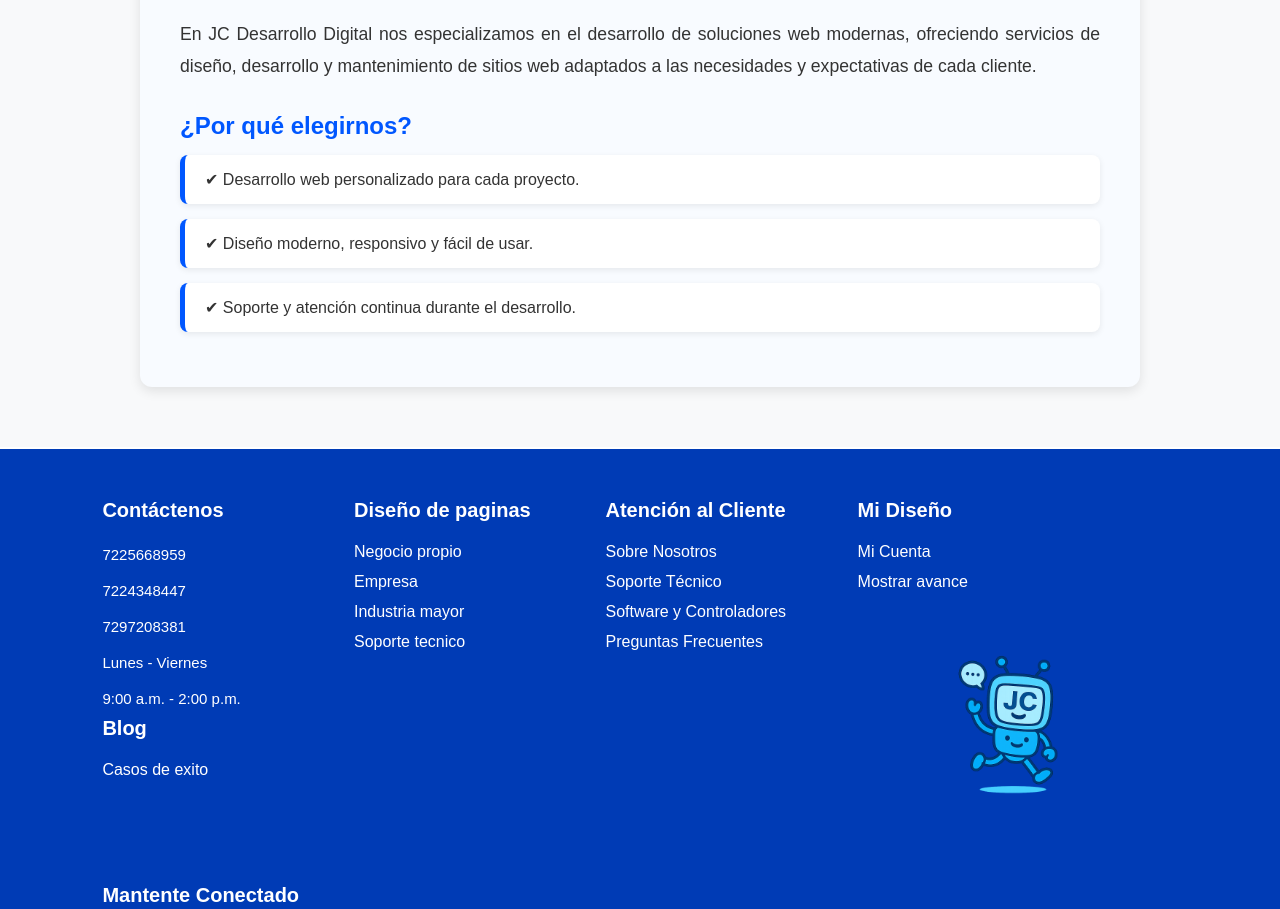
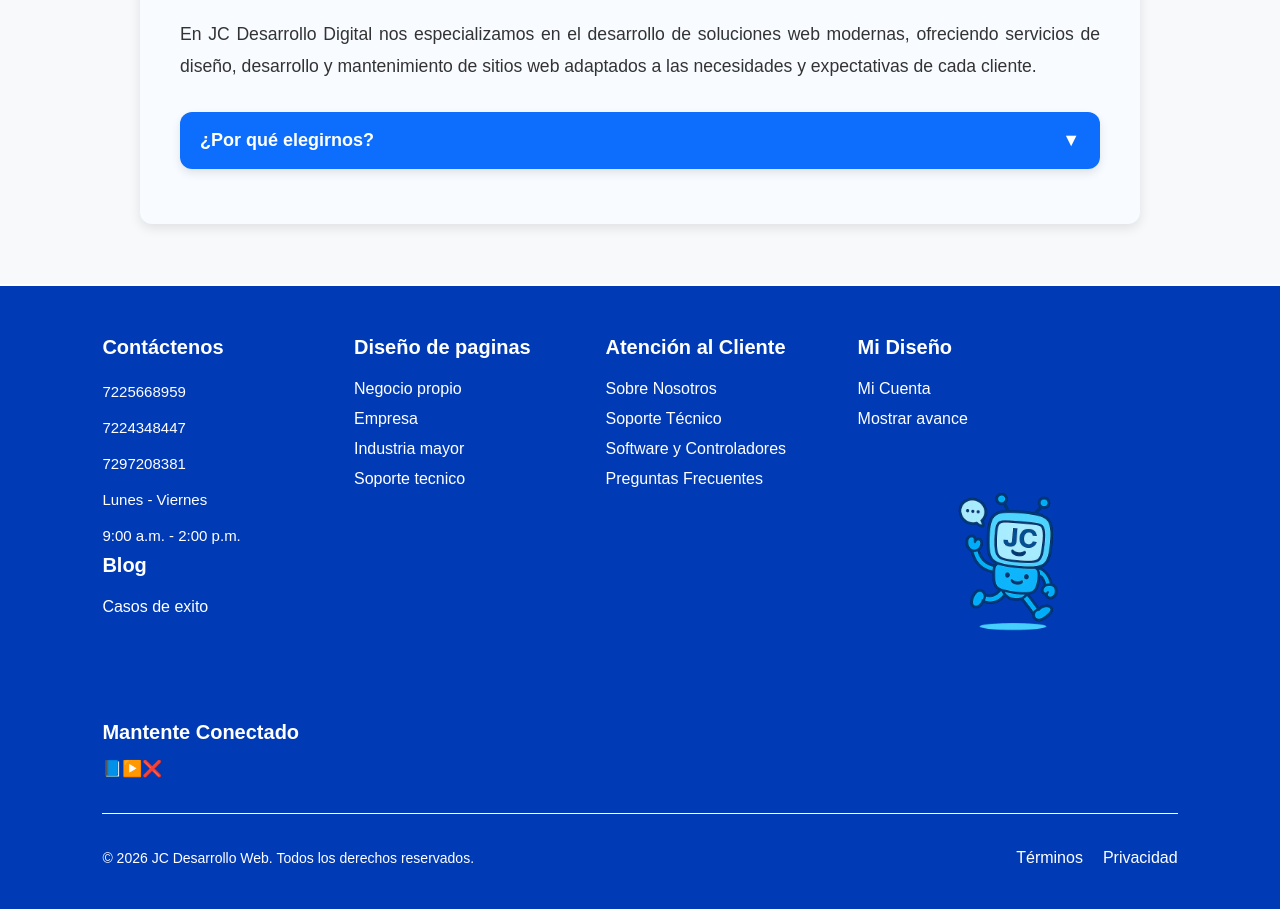
Before and after one commit to JC-Desarrollo-Digital/jc-app-web, a React (Vite) app: page / in a window 1280 px wide. Shown: the part 956-1865 px from the top of the page. Built offline with nearby package versions, Linux system fonts and the light colour scheme.

Commit message:
Agrega acordeon en la sección About para que se despliegue el componente

```diff
--- a/src/components/About/About.tsx
+++ b/src/components/About/About.tsx
@@ -1,4 +1,6 @@
+import AboutAccordion from "./AboutAccordion";
 import "./About.css";
+
 export default function About() {
   return (
     <section className="about">
@@ -7,16 +9,18 @@ export default function About() {
       <p>
         En JC Desarrollo Digital nos especializamos en el desarrollo de
         soluciones web modernas, ofreciendo servicios de diseño, desarrollo y
-        mantenimiento de sitios web adaptados a las necesidades y expectativas  de cada cliente.
+        mantenimiento de sitios web adaptados a las necesidades y expectativas
+        de cada cliente.
       </p>
 
-      <h2>¿Por qué elegirnos?</h2>
+      <AboutAccordion title="¿Por qué elegirnos?">
+        <ul>
+          <li>✔ Desarrollo web personalizado para cada proyecto.</li>
+          <li>✔ Diseño moderno, responsivo y fácil de usar.</li>
+          <li>✔ Soporte y atención continua durante el desarrollo.</li>
+        </ul>
+      </AboutAccordion>
 
-      <ul>
-        <li>✔ Desarrollo web personalizado para cada proyecto.</li>
-        <li>✔ Diseño moderno, responsivo y fácil de usar.</li>
-        <li>✔ Soporte y atención continua durante el desarrollo.</li>
-      </ul>
     </section>
   );
 }
--- /dev/null
+++ b/src/components/About/AboutAccordion.css
@@ -0,0 +1,74 @@
+.about-accordion {
+  width: 100%;
+  margin-bottom: 15px;
+  border-radius: 12px;
+  overflow: hidden;
+  background-color: #ffffff;
+  box-shadow: 0 4px 10px rgba(0, 0, 0, 0.1);
+}
+
+/* Botón principal del acordeón */
+.accordion-header {
+  width: 100%;
+  display: flex;
+  justify-content: space-between;
+  align-items: center;
+  padding: 18px 20px;
+  border: none;
+  background-color: #0d6efd;
+  color: white;
+  font-size: 18px;
+  font-weight: 600;
+  cursor: pointer;
+  transition: 0.3s ease;
+}
+
+/* Efecto al pasar el mouse */
+.accordion-header:hover {
+  background-color: #084298;
+}
+
+/* Flecha */
+.arrow {
+  font-size: 18px;
+  transition: transform 0.3s ease;
+}
+
+/* Rotación de la flecha cuando está abierto */
+.arrow.open {
+  transform: rotate(180deg);
+}
+
+/* Contenido desplegable */
+.accordion-content {
+  padding: 20px;
+  background-color: #f8f9fa;
+  color: #333;
+  font-size: 16px;
+  line-height: 1.6;
+  border-top: 1px solid #ddd;
+}
+
+/* Lista dentro del contenido */
+.accordion-content ul {
+  padding-left: 20px;
+}
+
+.accordion-content li {
+  margin-bottom: 8px;
+}
+
+/* Responsive para celulares */
+@media (max-width: 768px) {
+
+  .accordion-header {
+    font-size: 16px;
+    padding: 15px;
+  }
+
+  .accordion-content {
+    font-size: 14px;
+    padding: 15px;
+  }
+
+}
--- /dev/null
+++ b/src/components/About/AboutAccordion.tsx
@@ -0,0 +1,35 @@
+import { useState } from "react";
+import "./AboutAccordion.css";
+
+interface AboutAccordionProps {
+  title: string;
+  children: React.ReactNode;
+}
+
+export default function AboutAccordion({
+  title,
+  children,
+}: AboutAccordionProps) {
+  const [isOpen, setIsOpen] = useState(false);
+
+  return (
+    <div className="about-accordion">
+      <button
+        className="accordion-header"
+        onClick={() => setIsOpen(!isOpen)}
+      >
+        <span>{title}</span>
+
+        <span className={isOpen ? "arrow open" : "arrow"}>
+          ▼
+        </span>
+      </button>
+
+      {isOpen && (
+        <div className="accordion-content">
+          {children}
+        </div>
+      )}
+    </div>
+  );
+}
```
